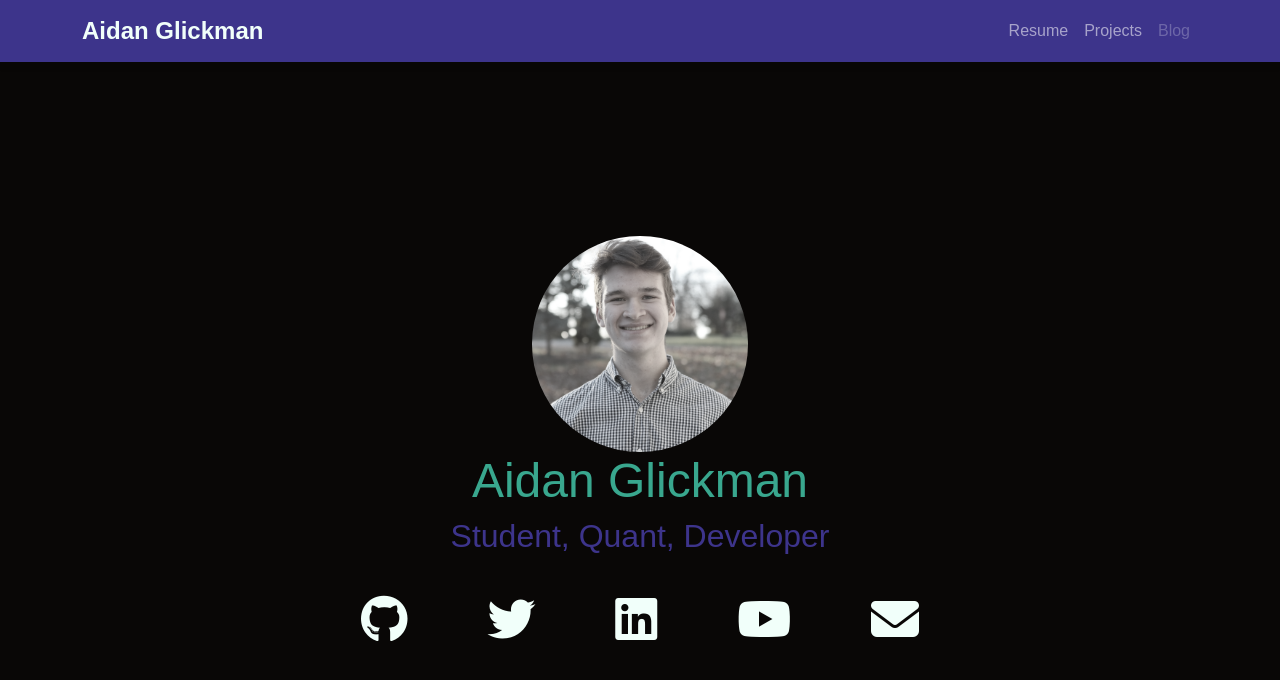
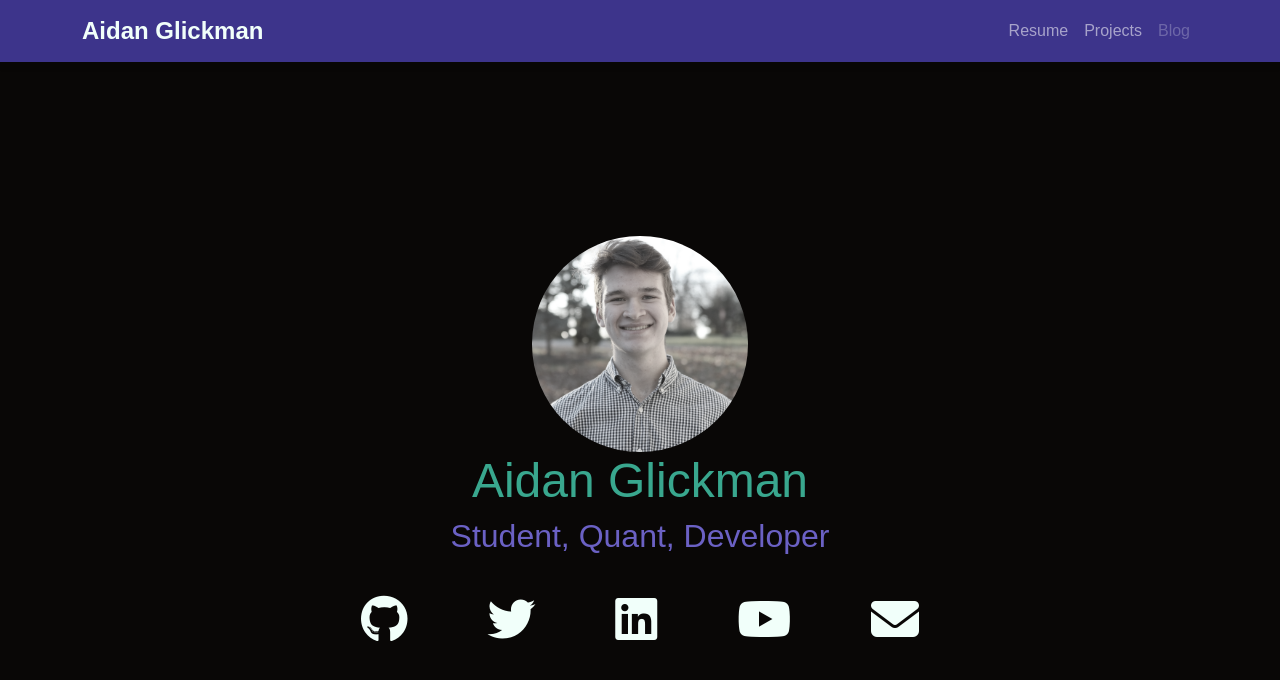
Before and after one commit to AidanGlickman/personal-site, a React (Vite) app: page / in a window 1280 px wide. Shown: the top 680 px of the page. Built offline with nearby package versions, Linux system fonts and the light colour scheme; a web font is replaced by a local one.

Commit message:
lighten title

```diff
--- a/src/pages/Home.scss
+++ b/src/pages/Home.scss
@@ -1,3 +1,4 @@
+@use "sass:color";
 @import "../index.scss";
 
 .hero {
@@ -18,7 +19,7 @@
 }
 
 .title {
-    color: map-get($theme-colors, "primary");
+    color: color.adjust(map-get($theme-colors, "primary"), $lightness: 20%);
     font-size: 2rem;
 }
 
```
